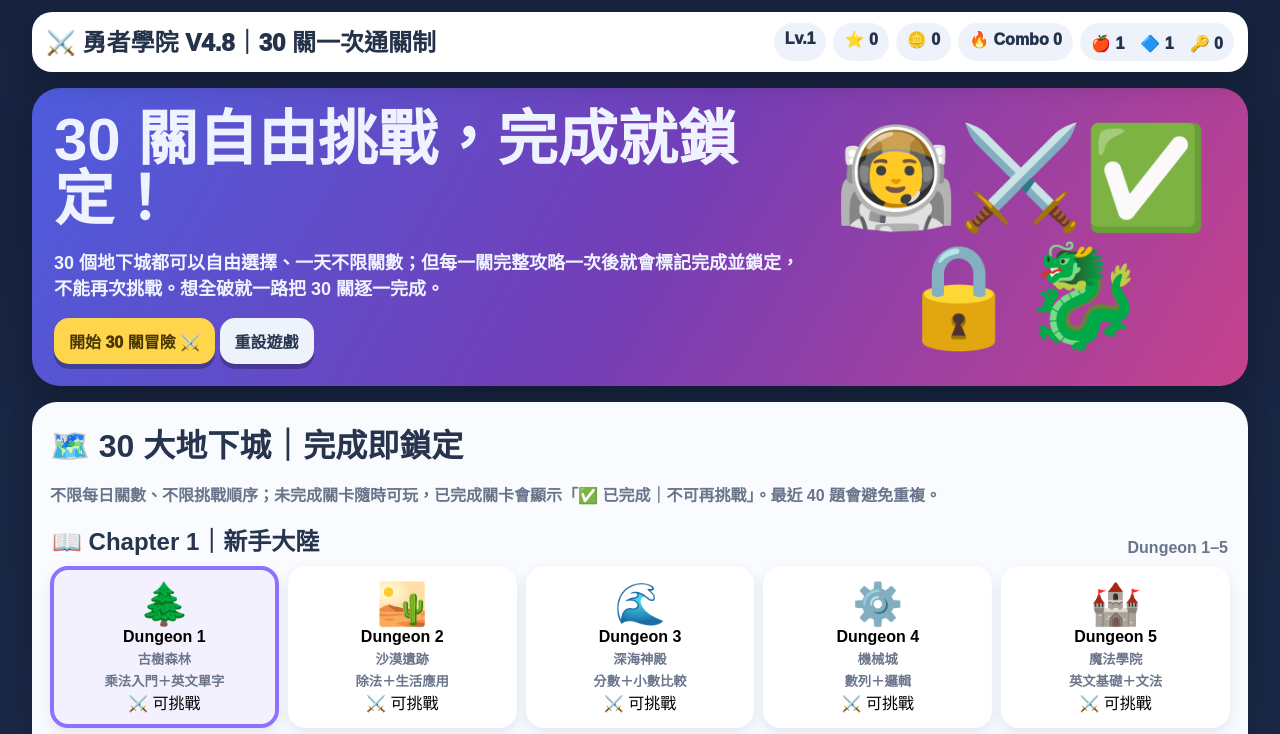
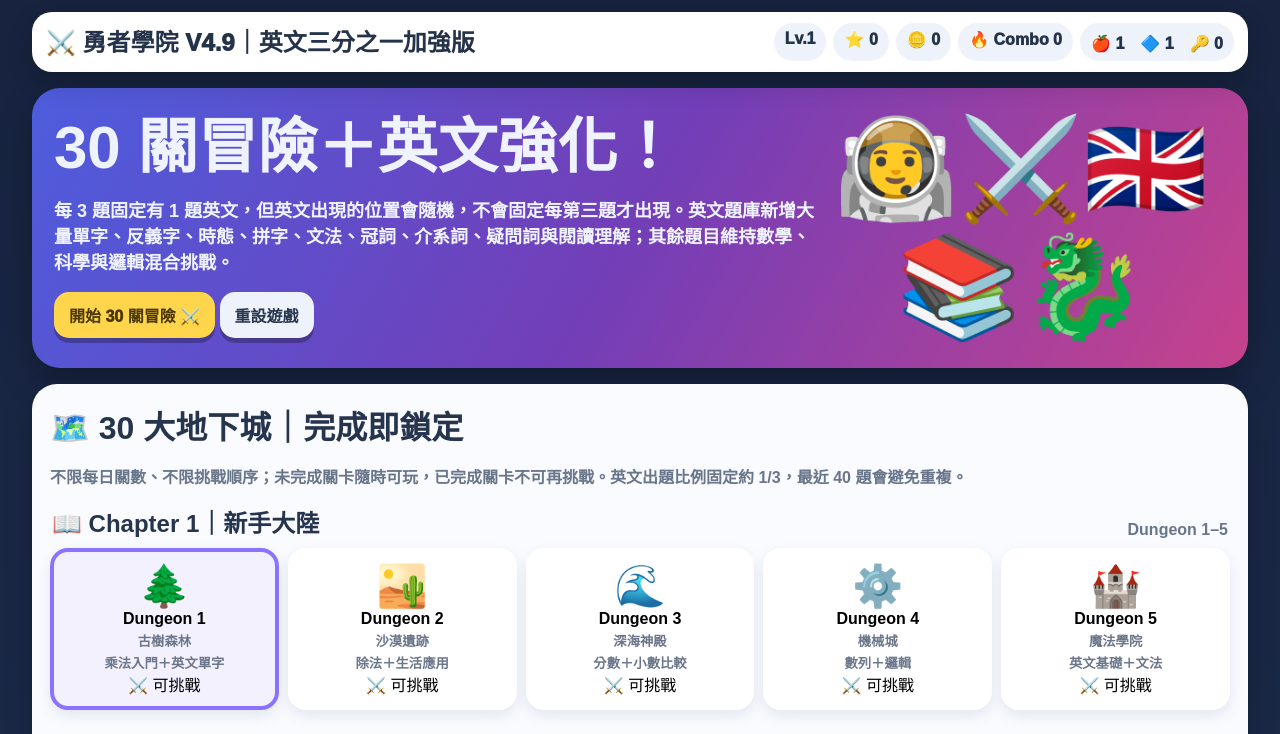
Before and after one commit to stn011391/smallworrier, a plain HTML site: page index.html in a window 1280 px wide. Shown: the top 734 px of the page. Drawn offline with Linux system fonts and the light colour scheme.

Commit message:
Release V4.9 with one-third English question quota

```diff
--- a/index.html
+++ b/index.html
@@ -4,15 +4,15 @@
 <meta charset="utf-8">
 <meta name="viewport" content="width=device-width,initial-scale=1,user-scalable=no">
 <meta name="theme-color" content="#17233f">
-<meta name="description" content="勇者學院 V4.8：30 大地下城、150 場主線怪獸戰、超大型動態題庫；關卡完成後永久鎖定不可重複挑戰。">
-<title>勇者學院 V4.8｜30 關一次通關制</title>
+<meta name="description" content="勇者學院 V4.9：30 大地下城、150 場主線怪獸戰、超大型動態題庫；英文固定佔每 3 題中的 1 題，並大幅擴充英文題庫；關卡完成後永久鎖定不可重複挑戰。">
+<title>勇者學院 V4.9｜英文三分之一加強版</title>
 <link rel="stylesheet" href="style.css">
 </head>
 <body>
 <div class="app">
-<header class="top"><div class="brand">⚔️ 勇者學院 V4.8｜30 關一次通關制</div><div class="hud"><div class="pill">Lv.<span id="lv">1</span></div><div class="pill">⭐ <span id="stars">0</span></div><div class="pill">🪙 <span id="coins">0</span></div><div class="pill">🔥 Combo <span id="combo">0</span></div><div class="pill">🍎 <span id="bagP">0</span>　🔷 <span id="bagE">0</span>　🔑 <span id="bagK">0</span></div></div></header>
-<section class="hero"><div><h1>30 關自由挑戰，完成就鎖定！</h1><p>30 個地下城都可以自由選擇、一天不限關數；但每一關完整攻略一次後就會標記完成並鎖定，不能再次挑戰。想全破就一路把 30 關逐一完成。</p><button class="btn gold" onclick="startAdventure()">開始 30 關冒險 ⚔️</button> <button class="btn soft" onclick="resetGame()">重設遊戲</button></div><div class="art">🧑‍🚀⚔️✅🔒🐉</div></section>
-<section class="card"><h2>🗺️ 30 大地下城｜完成即鎖定</h2><p class="sub">不限每日關數、不限挑戰順序；未完成關卡隨時可玩，已完成關卡會顯示「✅ 已完成｜不可再挑戰」。最近 40 題會避免重複。</p><div class="map" id="map"></div></section>
+<header class="top"><div class="brand">⚔️ 勇者學院 V4.9｜英文三分之一加強版</div><div class="hud"><div class="pill">Lv.<span id="lv">1</span></div><div class="pill">⭐ <span id="stars">0</span></div><div class="pill">🪙 <span id="coins">0</span></div><div class="pill">🔥 Combo <span id="combo">0</span></div><div class="pill">🍎 <span id="bagP">0</span>　🔷 <span id="bagE">0</span>　🔑 <span id="bagK">0</span></div></div></header>
+<section class="hero"><div><h1>30 關冒險＋英文強化！</h1><p>每 3 題固定有 1 題英文，但英文出現的位置會隨機，不會固定每第三題才出現。英文題庫新增大量單字、反義字、時態、拼字、文法、冠詞、介系詞、疑問詞與閱讀理解；其餘題目維持數學、科學與邏輯混合挑戰。</p><button class="btn gold" onclick="startAdventure()">開始 30 關冒險 ⚔️</button> <button class="btn soft" onclick="resetGame()">重設遊戲</button></div><div class="art">🧑‍🚀⚔️🇬🇧📚🐉</div></section>
+<section class="card"><h2>🗺️ 30 大地下城｜完成即鎖定</h2><p class="sub">不限每日關數、不限挑戰順序；未完成關卡隨時可玩，已完成關卡不可再挑戰。英文出題比例固定約 1/3，最近 40 題會避免重複。</p><div class="map" id="map"></div></section>
 <section class="card"><div id="screen"></div></section>
 <section class="card"><h2>🎒 裝備與道具</h2><div id="inventory"></div></section>
 <section class="card"><h2>📜 任務</h2><div class="quests" id="quests"></div></section>
@@ -26,6 +26,7 @@
 <script src="unlimited.js"></script>
 <script src="questions.js"></script>
 <script src="questions30.js"></script>
+<script src="english33.js"></script>
 <script src="events.js"></script>
 <script src="battle.js"></script>
 </body>
```
